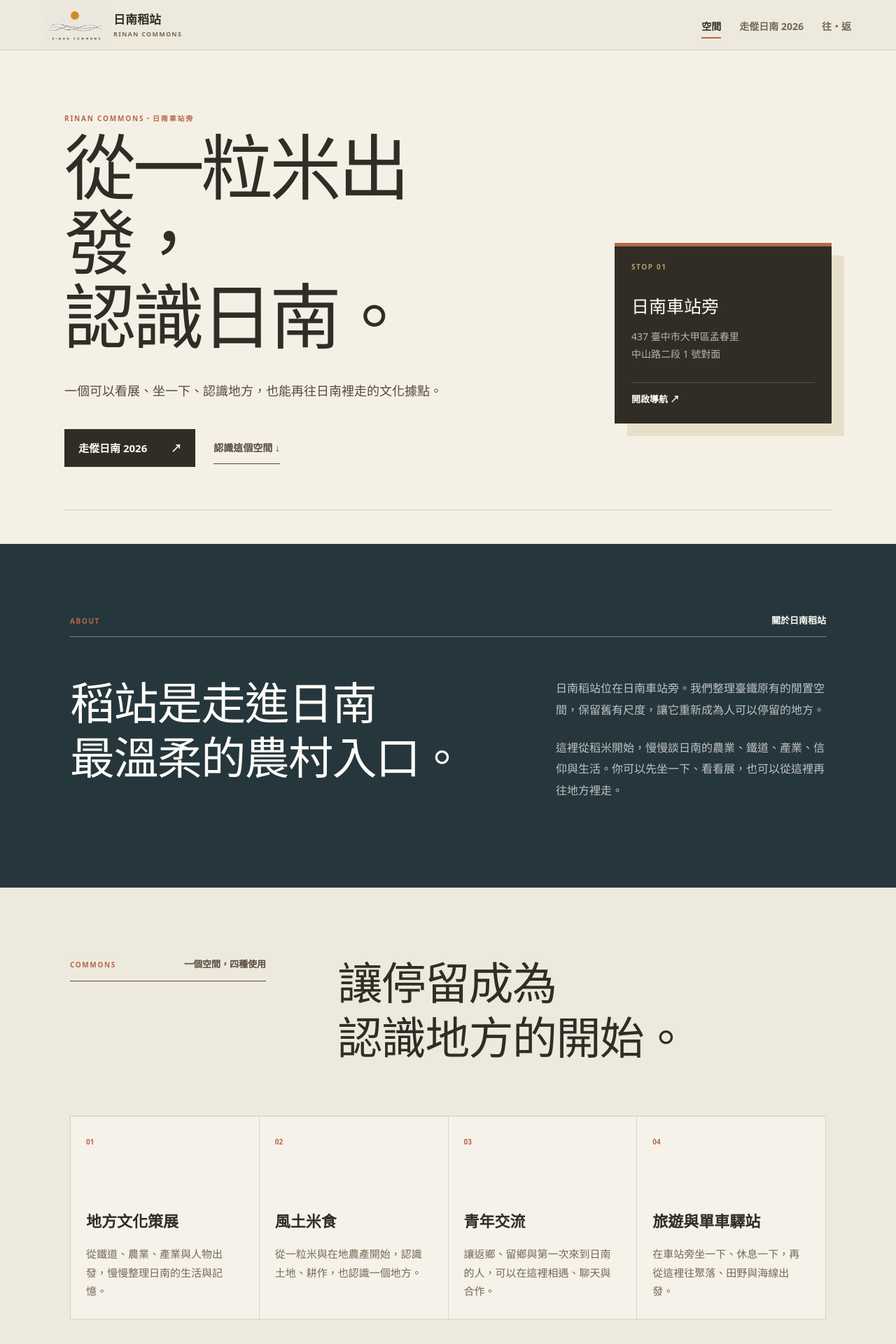
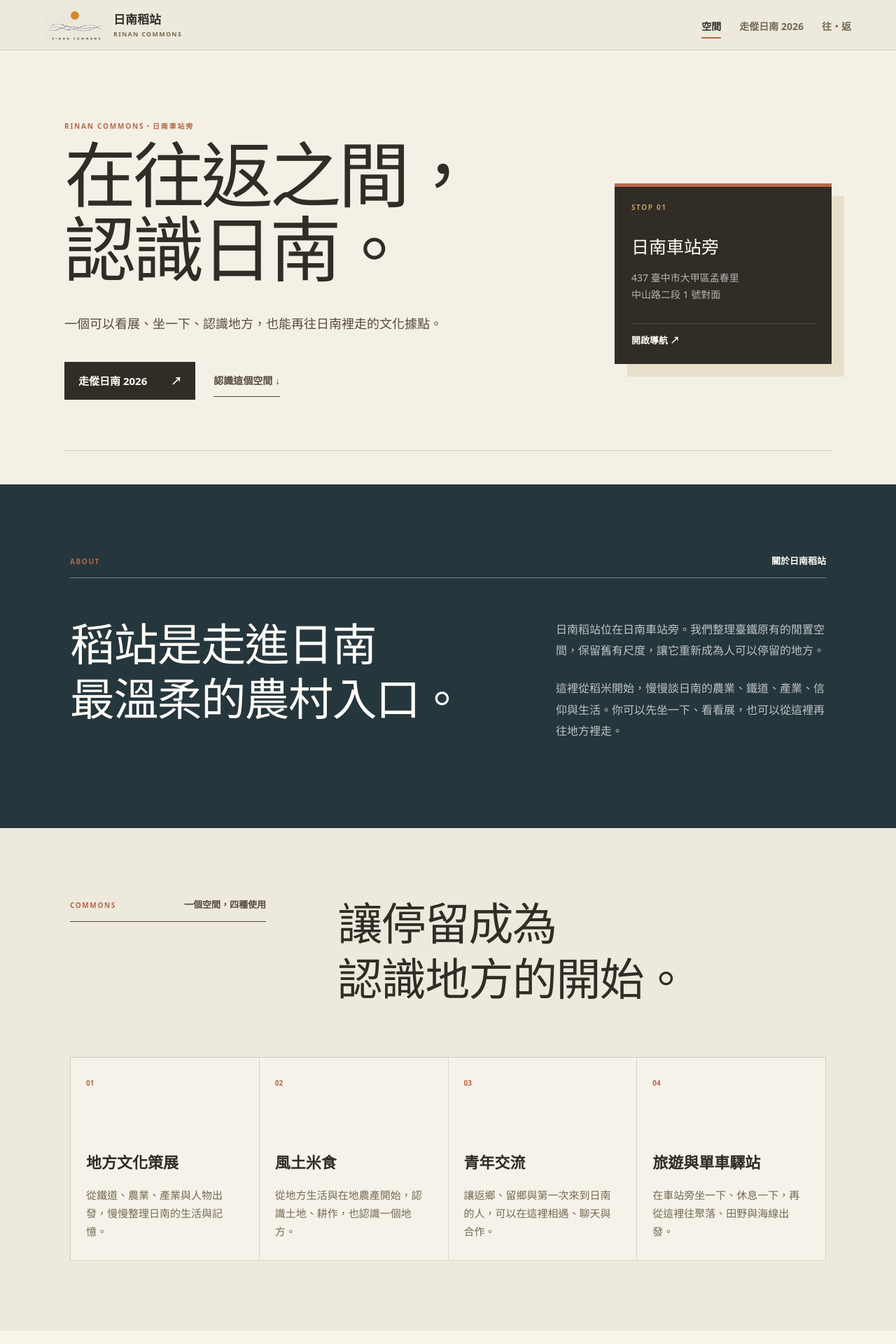
Before and after one commit to jimmy10107/rinan-commons, a Next.js app: page / in a window 1280 px wide. Shown: the top 1920 px of the page at 70% size. Built offline with nearby package versions, Linux system fonts and the light colour scheme.

Commit message:
Use the To and From Rinan headline

```diff
--- a/app/page.tsx
+++ b/app/page.tsx
@@ -10,7 +10,7 @@ const spaceUses = [
   {
     number: "02",
     title: "風土米食",
-    text: "從一粒米與在地農產開始，認識土地、耕作，也認識一個地方。",
+    text: "從地方生活與在地農產開始，認識土地、耕作，也認識一個地方。",
   },
   {
     number: "03",
@@ -32,7 +32,7 @@ export default function HomePage() {
       <section className="home-hero">
         <div className="home-hero-copy">
           <p className="eyebrow">RINAN COMMONS・日南車站旁</p>
-          <h1>從一粒米出發，<br />認識日南。</h1>
+          <h1>在往返之間，<br />認識日南。</h1>
           <p className="home-intro">一個可以看展、坐一下、認識地方，也能再往日南裡走的文化據點。</p>
           <div className="home-actions">
             <a className="primary-action" href={sitePath("/walk/2026/")}>走傱日南 2026 <span>↗</span></a>
```
